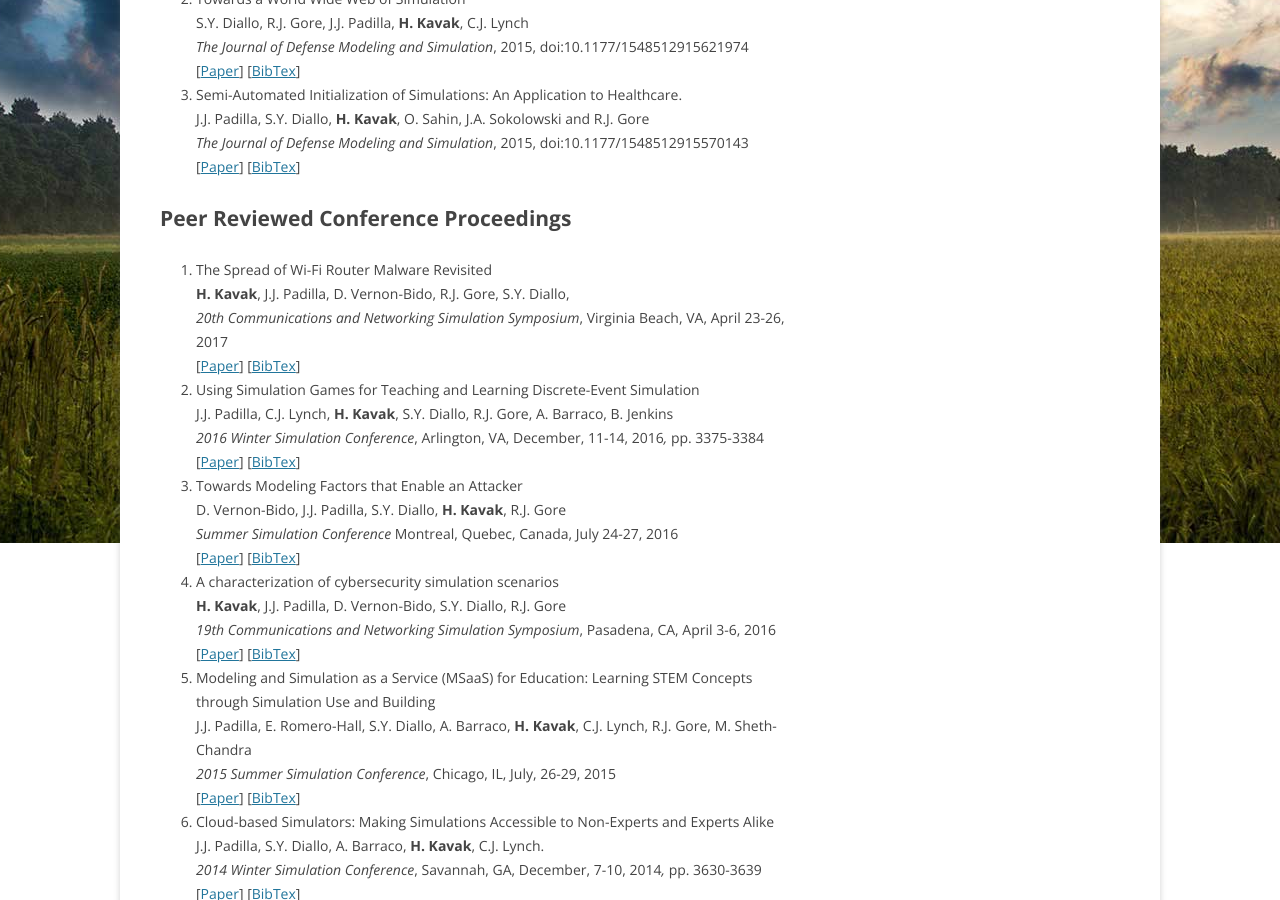
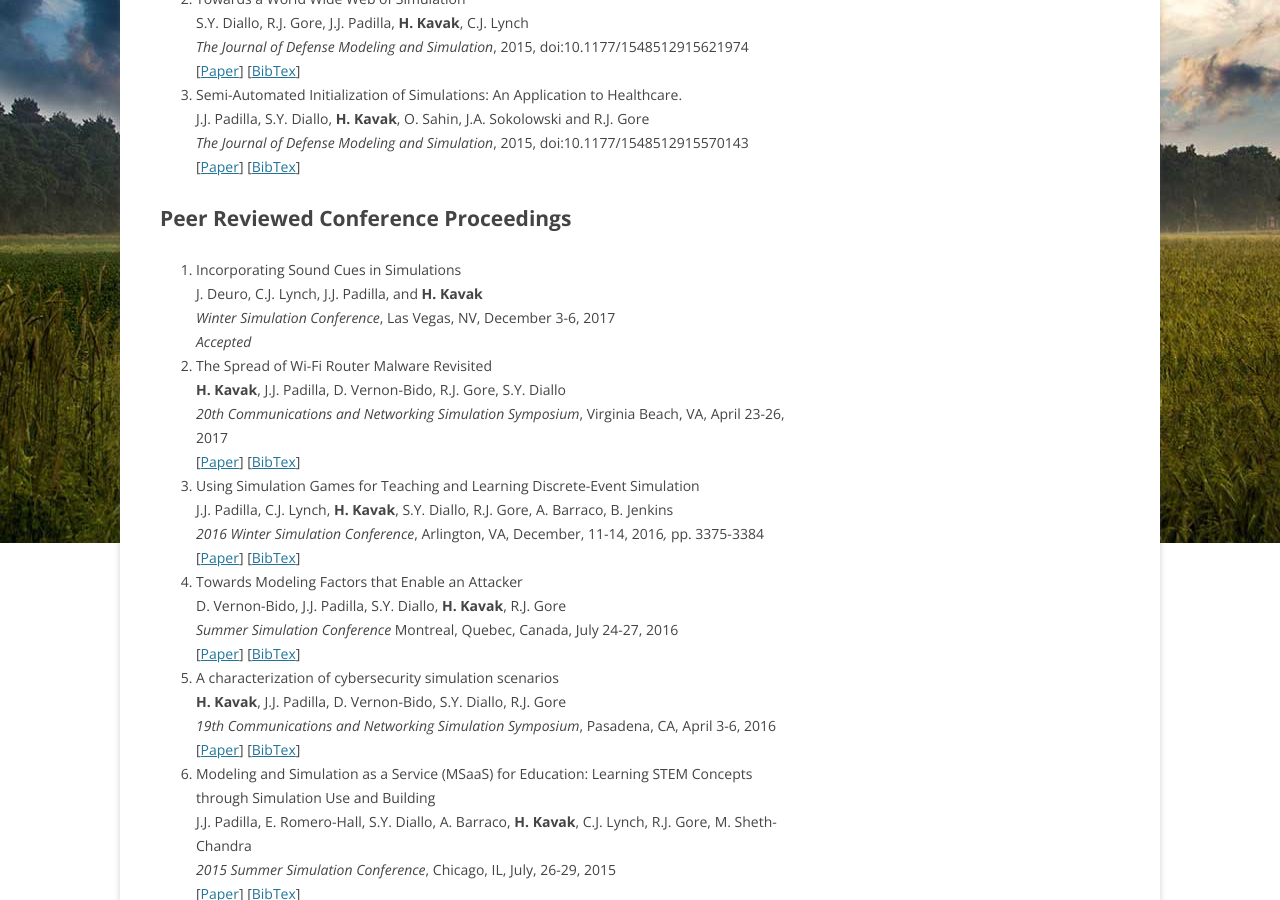
Before and after one commit to hamdikavak/hamdikavak.github.io, a Jekyll site: the page built from publications/index.html, in a window 1280 px wide and 900 px high, scrolled down 475 px. Built offline with Jekyll 4.4.1, drawn with Linux system fonts in a browser that asks for light colours; nearby versions of some CDN libraries; library files that are not in the unit come from our copies.

Commit message:
Added a publication

```diff
--- a/publications/index.html
+++ b/publications/index.html
@@ -35,8 +35,14 @@ current_page_publications: current_page_item
 <h1>Peer Reviewed Conference Proceedings</h1>
 <ol>
   <li>
+    Incorporating Sound Cues in Simulations<br />
+   	J. Deuro, C.J. Lynch, J.J. Padilla, and <strong>H. Kavak</strong><br />
+    <em>Winter Simulation Conference</em>, Las Vegas, NV, December 3-6, 2017<br />
+	<i>Accepted</i>
+   </li>
+  <li>
     The Spread of Wi-Fi Router Malware Revisited<br />
-    <strong>H. Kavak</strong>, J.J. Padilla, D. Vernon-Bido,  R.J. Gore, S.Y. Diallo,<br />
+    <strong>H. Kavak</strong>, J.J. Padilla, D. Vernon-Bido,  R.J. Gore, S.Y. Diallo<br />
     <em>20th Communications and Networking Simulation Symposium</em>, Virginia Beach, VA, April 23-26, 2017<br />
     [<a title="RG Archive" href="https://www.researchgate.net/publication/316527645_The_Spread_of_Wi-Fi_Router_Malware_Revisited">Paper</a>]
     [<a title="BibTeX" href="/publications/bibs/2017_wifi_revisited.bib">BibTex</a>]
```
